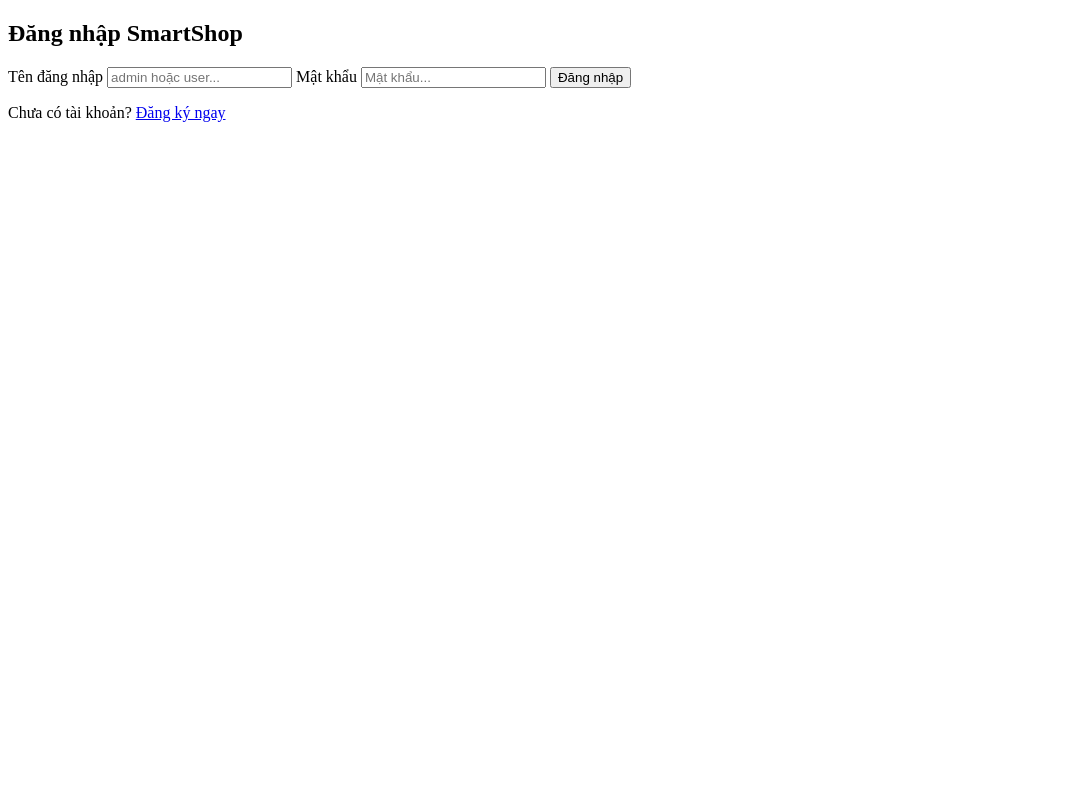
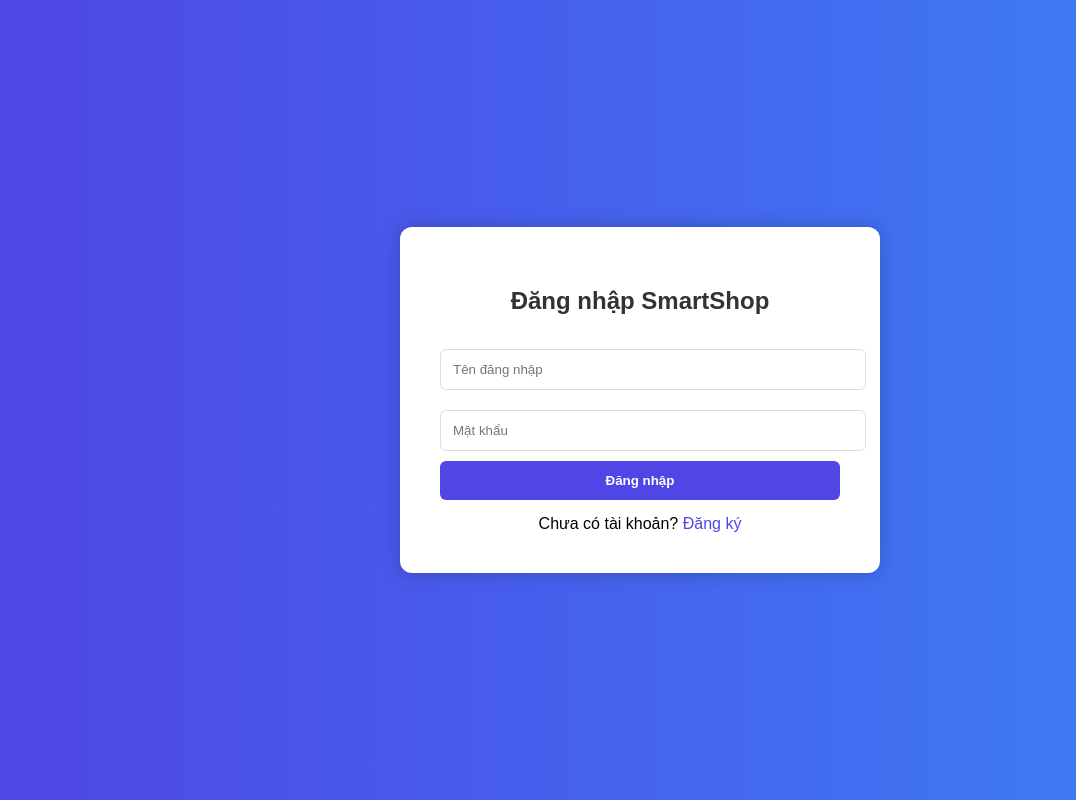
Before and after one commit to TuNguyennAnh/smartshop-project, a plain HTML site: page public/login.html in a window 1280 px wide. Shown: the whole page, without its empty margins (0-1076 px from the left). Drawn offline with Linux system fonts and the light colour scheme.

Commit message:
Sửa Login

```diff
--- a/public/login.html
+++ b/public/login.html
@@ -2,60 +2,121 @@
 <html lang="vi">
 <head>
   <meta charset="UTF-8" />
-  <meta name="viewport" content="width=device-width, initial-scale=1.0"/>
-  <title>Đăng nhập - SmartShop</title>
-  <link rel="stylesheet" href="style.css" />
+  <meta name="viewport" content="width=device-width, initial-scale=1.0" />
+  <title>Đăng nhập SmartShop</title>
+  <style>
+    body {
+      font-family: Arial, sans-serif;
+      background: linear-gradient(to right, #4f46e5, #3b82f6);
+      display: flex;
+      justify-content: center;
+      align-items: center;
+      height: 100vh;
+      margin: 0;
+    }
+
+    .login-container {
+      background: white;
+      padding: 40px;
+      border-radius: 12px;
+      box-shadow: 0 0 20px rgba(0, 0, 0, 0.2);
+      width: 100%;
+      max-width: 400px;
+    }
+
+    .login-container h2 {
+      text-align: center;
+      margin-bottom: 24px;
+      color: #333;
+    }
+
+    input {
+      width: 100%;
+      padding: 12px;
+      margin: 10px 0;
+      border: 1px solid #ddd;
+      border-radius: 6px;
+    }
+
+    button {
+      width: 100%;
+      padding: 12px;
+      background-color: #4f46e5;
+      color: white;
+      border: none;
+      border-radius: 6px;
+      font-weight: bold;
+      cursor: pointer;
+    }
+
+    .message {
+      margin-top: 15px;
+      text-align: center;
+      font-weight: bold;
+    }
+
+    .link {
+      text-align: center;
+      margin-top: 10px;
+    }
+
+    .link a {
+      color: #4f46e5;
+      text-decoration: none;
+    }
+  </style>
 </head>
 <body>
   <div class="login-container">
-    <form id="loginForm">
     <h2>Đăng nhập SmartShop</h2>
-
-      <label for="username">Tên đăng nhập</label>
-      <input type="text" id="username" name="username" required placeholder="admin hoặc user..." />
-
-      <label for="password">Mật khẩu</label>
-      <input type="password" id="password" name="password" required placeholder="Mật khẩu..." />
-
-      <button type="submit">Đăng nhập</button>
-
-      <div id="message" style="margin-top: 10px; font-weight: bold;"></div>
-
-      <p>Chưa có tài khoản? <a href="register.html">Đăng ký ngay</a></p>
-    </form>
+    <input type="text" id="username" placeholder="Tên đăng nhập" required />
+    <input type="password" id="password" placeholder="Mật khẩu" required />
+    <button onclick="login()">Đăng nhập</button>
+    <div id="message" class="message"></div>
+    <div class="link">
+      Chưa có tài khoản? <a href="register.html">Đăng ký</a>
+    </div>
   </div>
 
   <script>
-    const form = document.getElementById("loginForm");
-    const messageDiv = document.getElementById("message");
+    async function login() {
+      const username = document.getElementById("username").value.trim();
+      const password = document.getElementById("password").value.trim();
+      const msg = document.getElementById("message");
 
-    form.addEventListener("submit", async (e) => {
-      e.preventDefault();
-      const username = form.username.value.trim();
-      const password = form.password.value.trim();
+      if (!username || !password) {
+        msg.textContent = "Vui lòng nhập đầy đủ thông tin.";
+        msg.style.color = "red";
+        return;
+      }
 
       try {
         const res = await fetch("https://smartshop-project.onrender.com/api/auth/login", {
           method: "POST",
-          headers: {
-            "Content-Type": "application/json",
-          },
-          body: JSON.stringify({ username, password }),
+          headers: { "Content-Type": "application/json" },
+          body: JSON.stringify({ username, password })
         });
 
         const data = await res.json();
 
-if (res.ok && data.token) {
+        if (!res.ok) {
+          msg.textContent = data.msg || "Đăng nhập thất bại.";
+          msg.style.color = "red";
+          return;
+        }
+
+        // Lưu token và hiển thị thông báo
         localStorage.setItem("token", data.token);
+        msg.textContent = "✅ Đăng nhập thành công!";
         msg.style.color = "green";
-  msg.textContent = "✅ Đăng nhập thành công!";
 
-  // Gọi API để kiểm tra role
-  const userRes = await fetch("https://smartshop-server.onrender.com/api/users/me", {
+        // Gọi API để lấy role
+        const userRes = await fetch("https://smartshop-project.onrender.com/api/users/me", {
           headers: {
             Authorization: "Bearer " + data.token
           }
         });
+
         const userData = await userRes.json();
 
         if (userData.role === "admin") {
@@ -63,11 +124,11 @@
         } else {
           window.location.href = "dashboard.html";
         }
-} else {
+      } catch (error) {
+        msg.textContent = "Lỗi kết nối đến máy chủ.";
         msg.style.color = "red";
-  msg.textContent = "❌ Đăng nhập thất bại!";
       }
-
+    }
   </script>
 </body>
 </html>
```
Also changed, not shown: smartshop-server/routes/user.routes.js (+5 -4 lines). Lines whose indentation alone changed are shown as unchanged.
